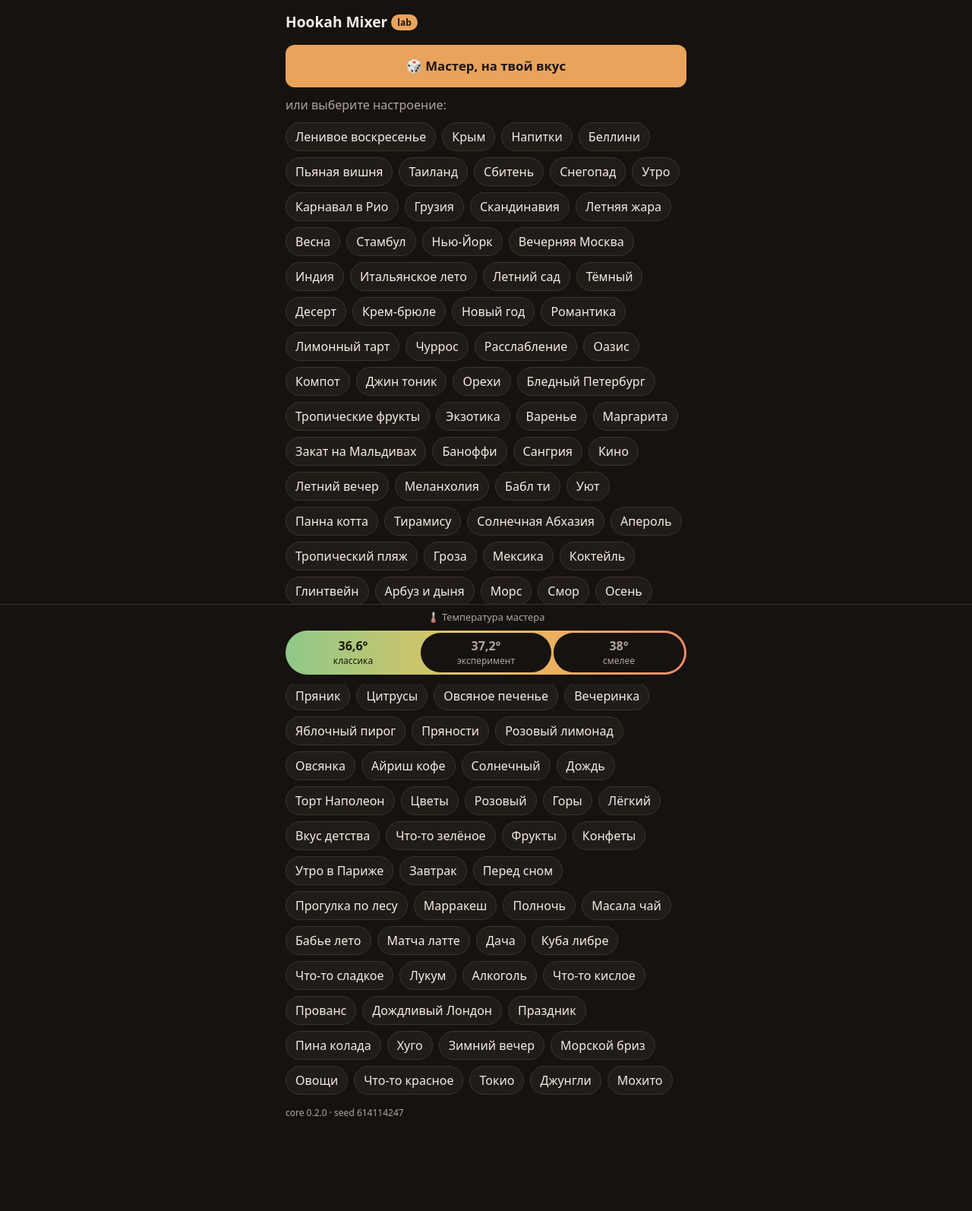
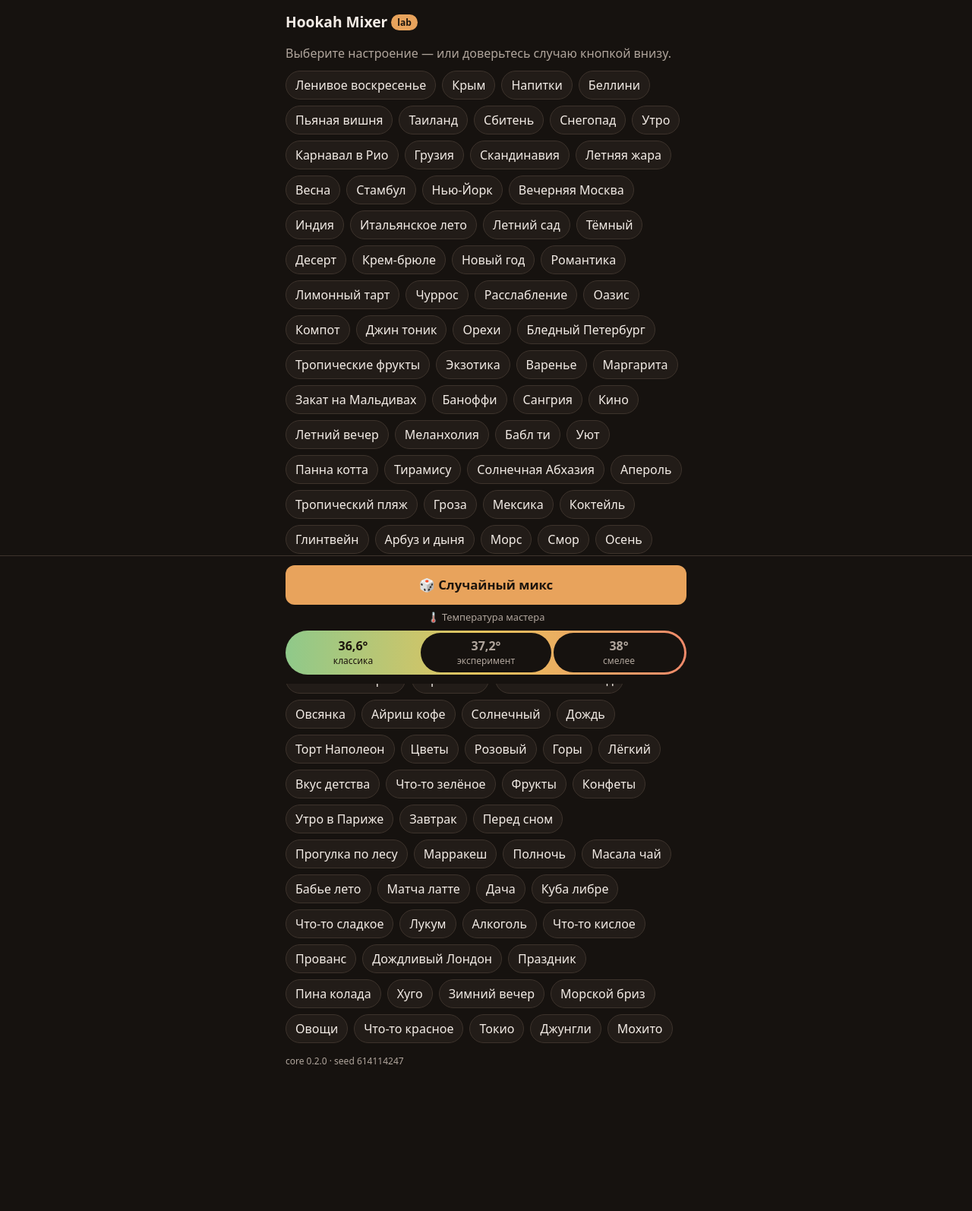
Before and after one commit to demansh/hookah-mixer-lab, a Jekyll site: the page built from index.html, in a window 1280 px wide. Shown: the whole page at 76% size. Built offline with Jekyll 4.4.1, drawn with Linux system fonts in a browser that asks for light colours.

Commit message:
Нижняя панель: случайный микс, сброс с новым зерном, другой микс иконкой

```diff
--- a/assets/css/main.css
+++ b/assets/css/main.css
@@ -18,7 +18,7 @@
   --space-3: 12px;
   --space-4: 16px;
   --control-height: 44px;
-  --thermometer-height: 104px;
+  --bottom-bar-height: 168px;
   --font-body: system-ui, -apple-system, "Segoe UI", Roboto, sans-serif;
   --font-emoji: "Apple Color Emoji", "Segoe UI Emoji", "Noto Color Emoji", sans-serif;
   color-scheme: dark;
@@ -59,7 +59,7 @@
 .app {
   max-width: 560px;
   margin: 0 auto;
-  padding: var(--space-4) var(--space-4) calc(var(--thermometer-height) + var(--space-4) + env(safe-area-inset-bottom));
+  padding: var(--space-4) var(--space-4) calc(var(--bottom-bar-height) + var(--space-4) + env(safe-area-inset-bottom));
   display: flex;
   flex-direction: column;
   gap: var(--space-4);
@@ -93,16 +93,6 @@
 .status {
   margin: 0;
   color: var(--color-error);
-}
-
-.surprise-button {
-  min-height: 56px;
-  border: 0;
-  border-radius: var(--radius);
-  background: var(--color-accent);
-  color: var(--color-accent-text);
-  font-size: 1.05rem;
-  font-weight: 600;
 }
 
 .concept-cloud {
@@ -238,27 +228,74 @@
   color: var(--color-text-muted);
 }
 
-.another-button {
-  min-height: 52px;
-  border: 1px solid var(--color-accent);
-  border-radius: var(--radius);
-  background: transparent;
-  color: var(--color-accent);
-  font-weight: 600;
-}
-
-.thermometer {
+.bottom-bar {
   position: fixed;
   left: 0;
   right: 0;
   bottom: 0;
-  min-height: var(--thermometer-height);
-  padding: var(--space-2) var(--space-4) calc(var(--space-3) + env(safe-area-inset-bottom));
+  min-height: var(--bottom-bar-height);
+  padding: var(--space-3) var(--space-4) calc(var(--space-3) + env(safe-area-inset-bottom));
   display: flex;
   flex-direction: column;
   gap: var(--space-2);
   border-top: 1px solid var(--color-border);
   background: var(--color-bg);
+}
+
+.bottom-actions,
+.thermometer {
+  width: 100%;
+  max-width: 528px;
+  margin: 0 auto;
+}
+
+.bottom-actions {
+  display: flex;
+  gap: var(--space-2);
+}
+
+.surprise-button {
+  flex: 1;
+  min-height: 52px;
+  border: 0;
+  border-radius: var(--radius);
+  background: var(--color-accent);
+  color: var(--color-accent-text);
+  font-size: 1.05rem;
+  font-weight: 600;
+}
+
+.icon-button {
+  min-height: 52px;
+  display: flex;
+  align-items: center;
+  justify-content: center;
+  border-radius: var(--radius);
+}
+
+.icon {
+  width: 24px;
+  height: 24px;
+}
+
+.reset-button {
+  width: 64px;
+  border: 1px solid var(--color-border);
+  background: var(--color-surface);
+  color: var(--color-text-muted);
+}
+
+.another-button {
+  flex: 1;
+  border: 0;
+  background: var(--color-accent);
+  color: var(--color-accent-text);
+}
+
+.thermometer {
+  display: flex;
+  flex-direction: column;
+  gap: var(--space-2);
 }
 
 .thermometer-title {
@@ -268,9 +305,6 @@
 }
 
 .thermometer-scale {
-  width: 100%;
-  max-width: 528px;
-  margin: 0 auto;
   display: grid;
   grid-template-columns: repeat(3, 1fr);
   border-radius: var(--radius-pill);
--- a/assets/js/app.js
+++ b/assets/js/app.js
@@ -3,19 +3,20 @@
   createStartState, readState, writeState, toSelection, isMixScreen, startMix, canPin, pinFlavor, unpinFlavor,
   excludeFlavor, includeFlavor, nextPage, withPage, setTemperature,
 } from './state.js';
-import { renderStart, renderMix, renderThermometer } from './render.js';
+import { renderStart, renderMix, renderThermometer, renderBottomActions } from './render.js';
 import { TEMPERATURES } from './options.js';
 
 const baseUrl = document.documentElement.dataset.baseurl || '';
-const sessionSeed = createSessionSeed();
 const tierOrder = TEMPERATURES.map((temperature) => temperature.tier);
 
 const screenElement = document.getElementById('screen');
 const thermometerElement = document.getElementById('thermometer');
+const bottomActionsElement = document.getElementById('bottom-actions');
 const statusElement = document.getElementById('status');
 const footerElement = document.getElementById('app-footer');
 
 let catalog = null;
+let sessionSeed = createSessionSeed();
 let shuffledConcepts = [];
 let state = createStartState();
 let renderRevision = 0;
@@ -28,11 +29,12 @@
   onExclude: (flavorId) => update(excludeFlavor(state, flavorId)),
   onInclude: (flavorId) => update(includeFlavor(state, flavorId)),
   onAnother: () => update(nextPage(state)),
+  onReset: () => resetProgress(),
   onSetTemperature: (tier) => update(setTemperature(state, tier), { replace: true, keepScroll: true }),
 };
 
 async function main() {
-  footerElement.textContent = `core ${CORE_VERSION} · seed ${sessionSeed}`;
+  renderFooter();
   try {
     catalog = await loadCatalog(`${baseUrl}/assets/core/data`);
   } catch (error) {
@@ -47,6 +49,17 @@
     render();
   });
   render();
+}
+
+function resetProgress() {
+  sessionSeed = createSessionSeed();
+  shuffledConcepts = shuffle(catalog.concepts);
+  renderFooter();
+  update(createStartState(state.temperature));
+}
+
+function renderFooter() {
+  footerElement.textContent = `core ${CORE_VERSION} · seed ${sessionSeed}`;
 }
 
 function update(nextState, { replace = false, keepScroll = false } = {}) {
@@ -73,6 +86,7 @@
 async function render() {
   const revision = ++renderRevision;
   renderThermometer(thermometerElement, state.temperature, actions);
+  renderBottomActions(bottomActionsElement, isMixScreen(state), actions);
   if (!isMixScreen(state)) {
     showStatus(null);
     renderStart(screenElement, { concepts: shuffledConcepts }, actions);
--- /dev/null
+++ b/assets/js/icons.js
@@ -0,0 +1,36 @@
+const SVG_NAMESPACE = 'http://www.w3.org/2000/svg';
+
+const ICON_PATHS = {
+  refresh: [
+    'M3 12a9 9 0 0 1 9-9 9.75 9.75 0 0 1 6.74 2.74L21 8',
+    'M21 3v5h-5',
+    'M21 12a9 9 0 0 1-9 9 9.75 9.75 0 0 1-6.74-2.74L3 16',
+    'M8 16H3v5',
+  ],
+  trash: [
+    'M3 6h18',
+    'M19 6v14c0 1-1 2-2 2H7c-1 0-2-1-2-2V6',
+    'M8 6V4c0-1 1-2 2-2h4c1 0 2 1 2 2v2',
+  ],
+};
+
+export function createIcon(name) {
+  const svg = document.createElementNS(SVG_NAMESPACE, 'svg');
+  Object.entries({
+    class: 'icon',
+    viewBox: '0 0 24 24',
+    fill: 'none',
+    stroke: 'currentColor',
+    'stroke-width': '2',
+    'stroke-linecap': 'round',
+    'stroke-linejoin': 'round',
+    'aria-hidden': 'true',
+    focusable: 'false',
+  }).forEach(([attribute, value]) => svg.setAttribute(attribute, value));
+  ICON_PATHS[name].forEach((pathData) => {
+    const path = document.createElementNS(SVG_NAMESPACE, 'path');
+    path.setAttribute('d', pathData);
+    svg.append(path);
+  });
+  return svg;
+}
--- a/assets/js/render.js
+++ b/assets/js/render.js
@@ -1,19 +1,19 @@
 import { flavorLabel } from '../core/js/index.js';
 import { TEMPERATURES, LANG } from './options.js';
+import { createIcon } from './icons.js';
 
 export function conceptLabel(concept) {
   const phrase = concept.phrases[LANG][0] ?? concept.id;
   return phrase.charAt(0).toUpperCase() + phrase.slice(1);
 }
 
-export function renderStart(container, { concepts }, { onPickConcept, onSurprise }) {
+export function renderStart(container, { concepts }, { onPickConcept }) {
   const cloud = createElement('div', 'concept-cloud');
   concepts.forEach((concept) => {
     cloud.append(createButton('concept-chip', () => onPickConcept(concept.id), conceptLabel(concept)));
   });
   container.replaceChildren(
-    createButton('surprise-button', onSurprise, '🎲 Мастер, на твой вкус'),
-    createElement('p', 'screen-hint', 'или выберите настроение:'),
+    createElement('p', 'screen-hint', 'Выберите настроение — или доверьтесь случаю кнопкой внизу.'),
     cloud,
   );
 }
@@ -39,10 +39,17 @@
   } else {
     card.append(createElement('p', 'mix-hint', 'Ничего не нашлось. Верните убранный аромат или открепите один.'));
   }
+  container.replaceChildren(card, ...optional(createExcludedRow(view, actions)));
+}
+
+export function renderBottomActions(container, isMixScreen, { onSurprise, onReset, onAnother }) {
+  if (!isMixScreen) {
+    container.replaceChildren(createButton('surprise-button', onSurprise, '🎲 Случайный микс'));
+    return;
+  }
   container.replaceChildren(
-    card,
-    ...optional(createExcludedRow(view, actions)),
-    createButton('another-button', actions.onAnother, '↻ Другой микс'),
+    createIconButton('reset-button', onReset, 'trash', 'Начать заново'),
+    createIconButton('another-button', onAnother, 'refresh', 'Другой микс'),
   );
 }
 
@@ -107,6 +114,14 @@
   item.querySelector('.mix-component-toggle').setAttribute('aria-expanded', String(willOpen));
 }
 
+function createIconButton(className, onClick, iconName, accessibleLabel) {
+  const button = createButton(`icon-button ${className}`, onClick);
+  button.setAttribute('aria-label', accessibleLabel);
+  button.title = accessibleLabel;
+  button.append(createIcon(iconName));
+  return button;
+}
+
 function createButton(className, onClick, text) {
   const button = createElement('button', className, text);
   button.type = 'button';
--- a/index.html
+++ b/index.html
@@ -7,4 +7,7 @@
   <div class="screen" id="screen" aria-live="polite"></div>
   <footer class="app-footer" id="app-footer"></footer>
 </main>
-<nav class="thermometer" id="thermometer"></nav>
+<div class="bottom-bar">
+  <div class="bottom-actions" id="bottom-actions"></div>
+  <nav class="thermometer" id="thermometer"></nav>
+</div>
```
Also changed, not shown: README.md, assets/icons/LICENSE-lucide.txt (added).
